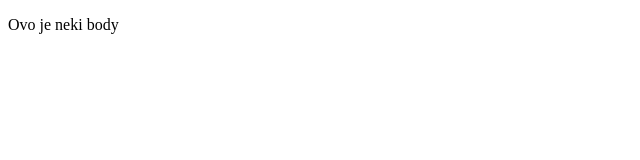
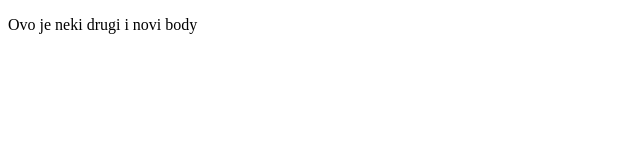
Before and after one commit to LastavecV/GitTest, a plain HTML site: page index.html in a window 1280 px wide. Shown: the full height of the page, 0-640 px from the left. Drawn offline with Linux system fonts and the light colour scheme.

Commit message:
Neki drugi msg

```diff
--- a/index.html
+++ b/index.html
@@ -7,6 +7,6 @@
     <title>Neki title</title>
 </head>
 <body>
-    <p>Ovo je neki body</p>
+    <p>Ovo je neki drugi i novi body</p>
 </body>
 </html>
```
